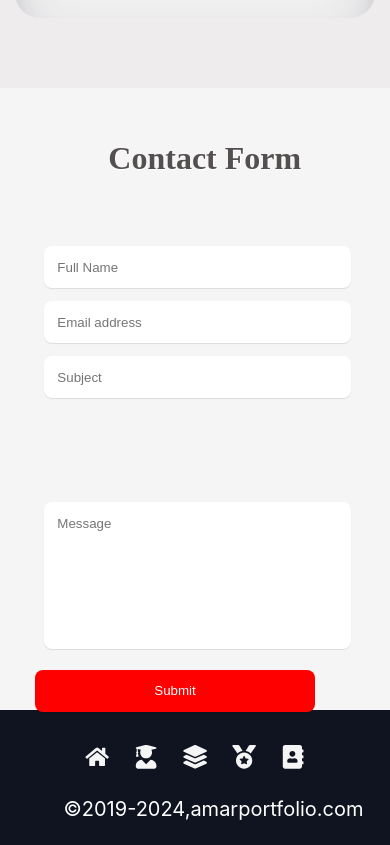
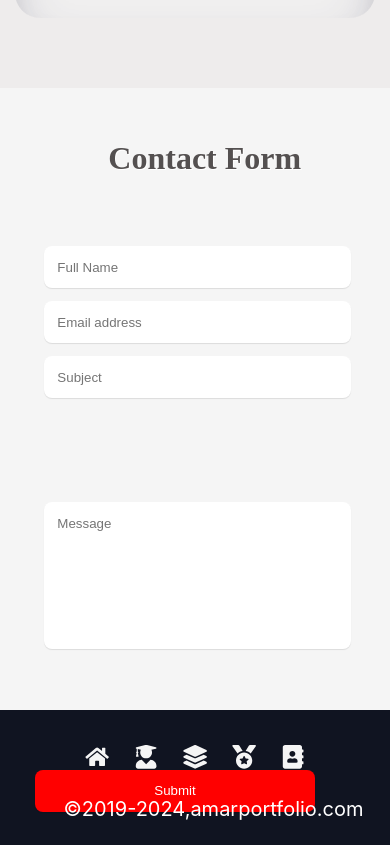
Before and after one commit to Amaranadh9989/Amaranadh_portfolio, a React (Create React App) app: page / in a window 390 px wide. Shown: the part 5281-6126 px from the top of the page. Built offline with nearby package versions, Linux system fonts and the light colour scheme.

Commit message:
responsive testing25

```diff
--- a/src/components/ContactForm.css
+++ b/src/components/ContactForm.css
@@ -161,7 +161,7 @@ h1 {
   }
   .input-submit{
     position: relative;
-    top:80px;
+    top:180px;
     width:80%;
   }
 }
```
